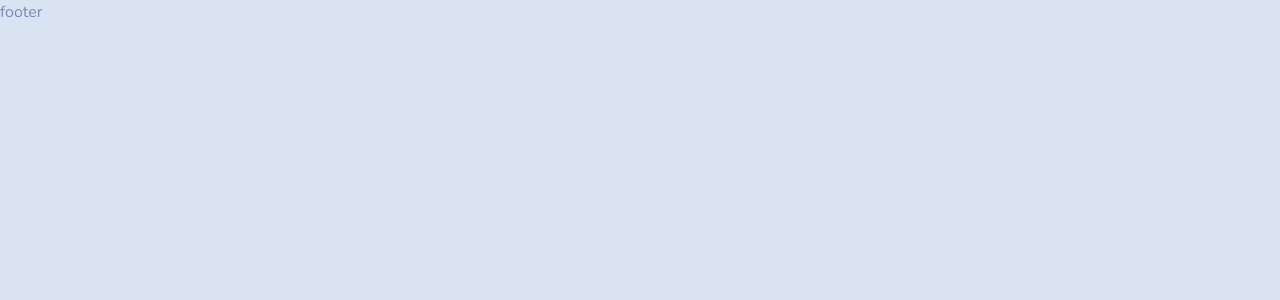
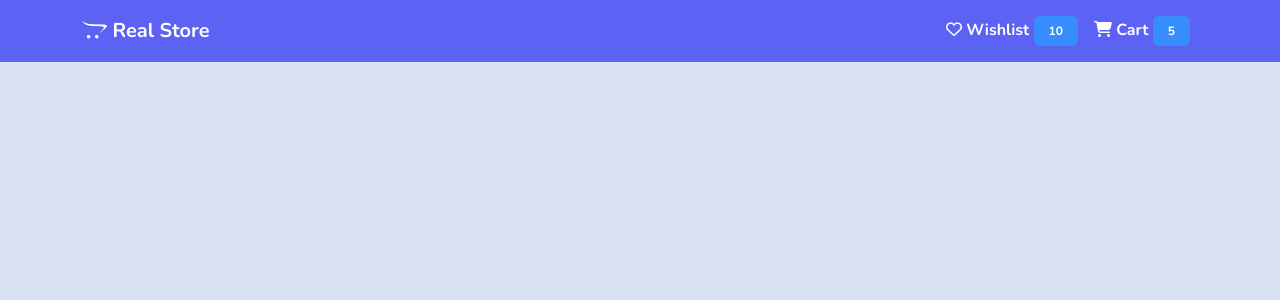
Before and after one commit to Rizanriz/React-Store, a React (Vite) app: page /1/view in a window 1280 px wide. Before the commit this address had no page. Shown: the top 300 px of the page. Built offline with nearby package versions, Linux system fonts and the light colour scheme.

Commit message:
ongoing commit

```diff
--- a/src/App.jsx
+++ b/src/App.jsx
@@ -4,6 +4,7 @@ import Home from './pages/Home'
 import Wishlist from './pages/Wishlist'
 import Cart from './pages/Cart'
 import Footer from './Components/Footer'
+import View from './pages/View'
 
 function App() {
 
@@ -13,6 +14,7 @@ function App() {
         <Route  element={<Home/>} path='/'/>
         <Route  element={<Wishlist/>} path='/wishlist'/>
         <Route  element={<Cart/>} path='/cart'/>
+        <Route  element={<View/>} path='/:id/view'/>
      </Routes>
      <Footer/>
     </>
--- a/src/pages/Home.jsx
+++ b/src/pages/Home.jsx
@@ -19,7 +19,7 @@ function Home() {
                   bulk of the card's content.
                 </Card.Text>
                 <div className='text-center'>
-                <Button variant="info"><Link style={{textDecoration:"none"}} to={''}>
+                <Button variant="info"><Link style={{textDecoration:"none"}} to={'/:id/view'}>
                   View More.....</Link></Button>
                 </div>
               </Card.Body>
--- /dev/null
+++ b/src/pages/View.jsx
@@ -0,0 +1,13 @@
+import React from 'react'
+import Header from '../Components/Header'
+
+function View() {
+  return (
+    <div>
+        <Header/>
+        View
+        </div>
+  )
+}
+
+export default View
```
